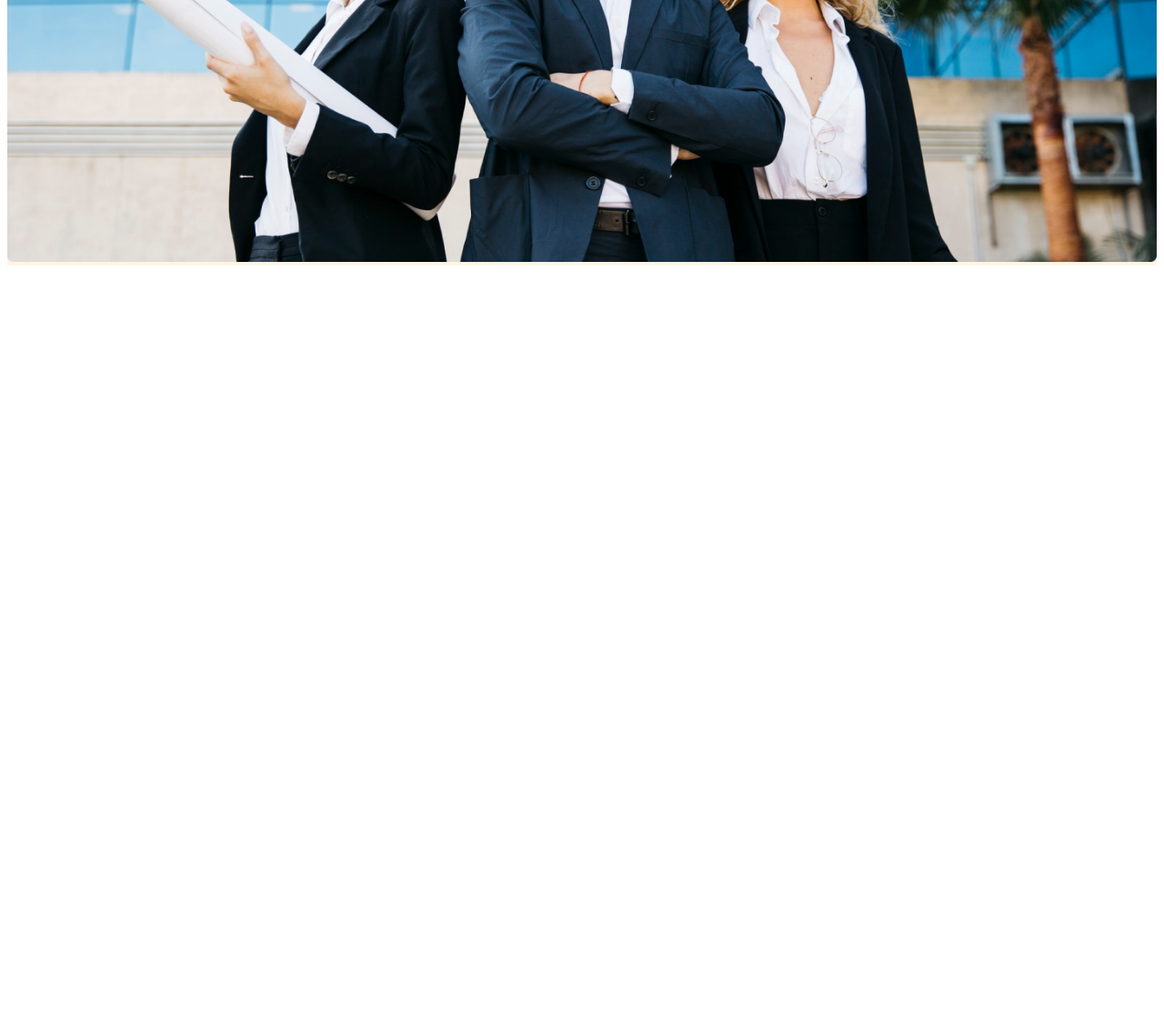
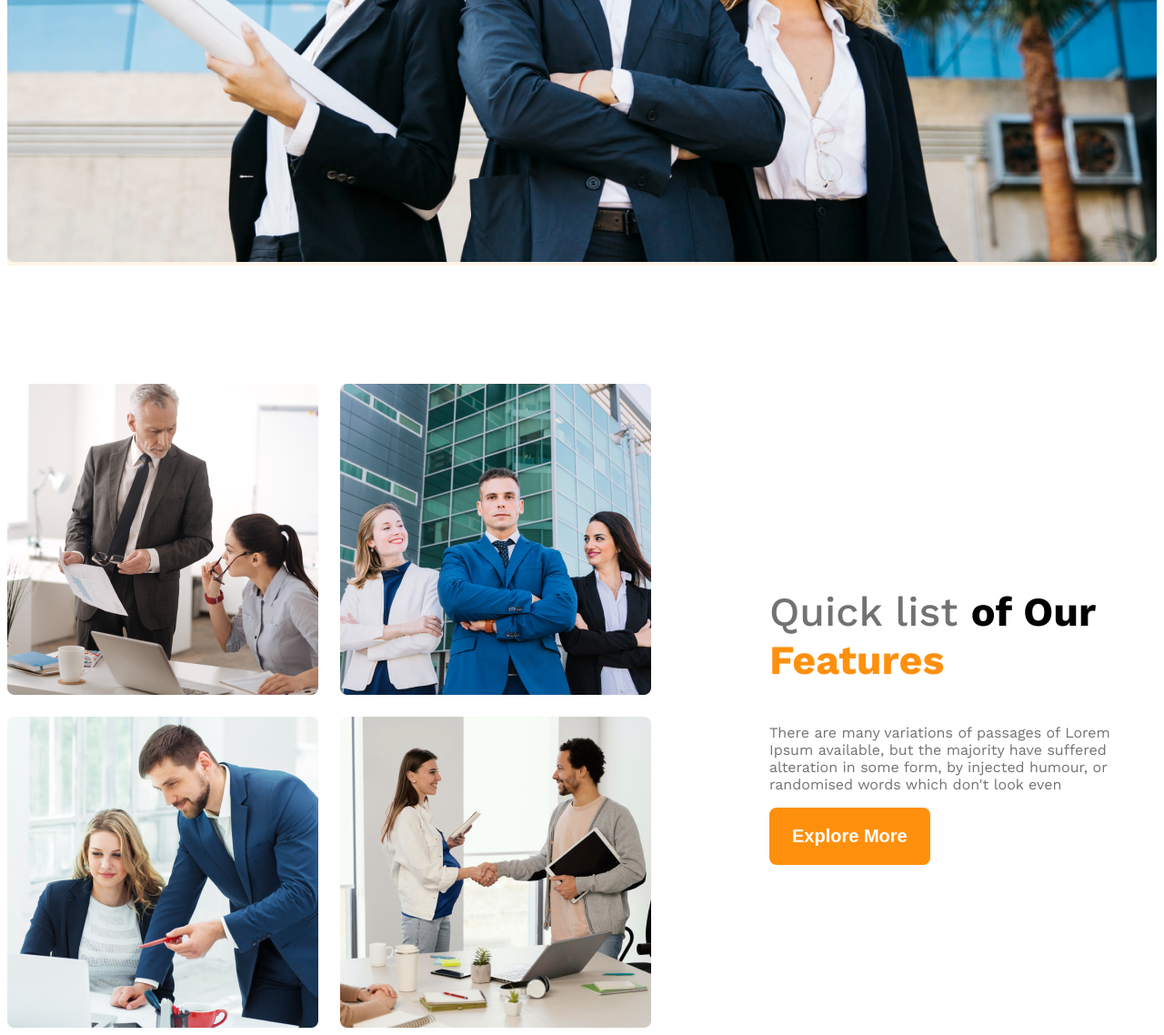
Before and after one commit to sagor0901/architects-web, a plain HTML site: page index.html in a window 1280 px wide. Shown: the part 892-2030 px from the top of the page at 91% size. Before the commit the page ends 1192 px from the top, so only its background shows below. Drawn offline with nearby package versions, Linux system fonts and the light colour scheme.

Commit message:
index.html

```diff
--- a/index.html
+++ b/index.html
@@ -29,7 +29,22 @@
             <img class="banner-image" src="images/banner.png" alt="">
         </div>
     </header>
-    <main></main>
+    <main>
+        <section class="teams display-flex">
+            <div class="team-img-container">
+                <img src="images/team1.png" alt="">
+                <img src="images/team2.png" alt="">
+                <img src="images/team3.png" alt="">
+                <img src="images/team4.png" alt="">
+
+            </div>
+            <div class="our-features">
+                <h3 class="features-text"><span id="quick-list" class="text-light-gray">Quick list </span>of Our <span class="text-primary">Features</span></h3>
+                <p class="description text-light-gray">There are many variations of passages of Lorem Ipsum available, but the majority have suffered alteration in some form, by injected humour, or randomised words which don't look even</p>
+                <button class="btn-primary">Explore More</button>
+            </div>
+        </section>
+    </main>
     <footer></footer>
 </body>
 </html>
--- a/styles/archites.css
+++ b/styles/archites.css
@@ -14,6 +14,9 @@
     .text-gray{
         color: #424242;
     }
+    .text-primary{
+      color: #FF900E;
+    }
     /* dark 3  */
     .text-light-gray{
         color: #727272;
@@ -28,7 +31,14 @@
         font-size: 1.25rem;
         font-weight: 600;
         border-radius: 8px;
-        border: 0;
+        border: none;
+    }
+    main{
+        max-width: 1440px;
+        margin: 0 auto;
+    }
+    main > section{
+        margin-top: 130px;
     }
 
   /* header style  */
@@ -72,10 +82,46 @@
     width: 100%;
   }
 
+  /* team and fetures style  */
+.teams{
+    align-items: center;
+}
+.team-img-container{
+    display: grid;
+    grid-template-columns:repeat(2, 1fr) ;
+    gap: 24px;
+}
+ .our-features{
+    margin-left: 130px;
+    max-width: 530px;
+ }
+ .features-text{
+    font-size: 2.8rem;
+    font-weight: 700;
+
+ }
+ #quick-list{
+    font-weight: 500;
+ }
   /* responsive qury  */
 
   @media screen and (max-width:576px) {
-    .navbar, .nav-links{
+    .navbar, .nav-links, .teams{
         flex-direction: column;
     }
+    .team-img-container{
+      grid-template-columns: repeat(1, 1fr);
+    }
+    .our-features{
+      margin-left: 20px;
+    }
   }
+  /* medium size device  */
+ @media screen and (min-width:576px) and (max-width:992px) {
+  .teams{
+    flex-direction: column;
+  }
+  .our-features{
+    margin-left: 20px;
+  }
+ }
```
